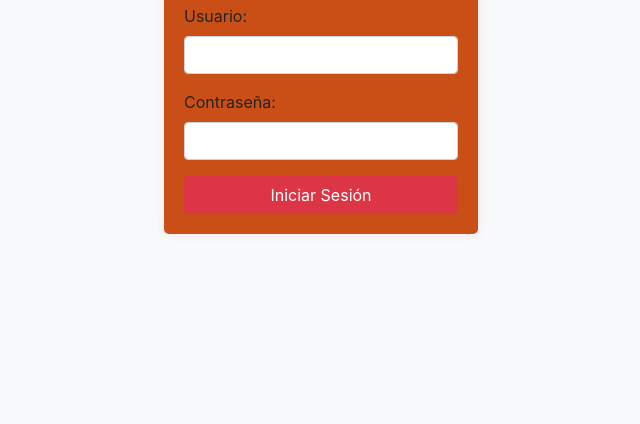
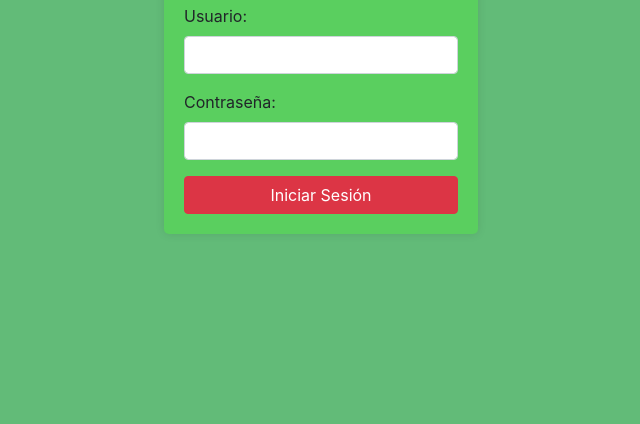
Before and after one commit to yanel7e9/Login, a plain HTML site: page index.html in a window 1280 px wide. Shown: the part 376-800 px from the top of the page, without its empty margins (319-959 px from the left). Drawn offline with nearby package versions, Linux system fonts and the light colour scheme.

Commit message:
Update index.html

```diff
--- a/index.html
+++ b/index.html
@@ -8,7 +8,7 @@
     <link href="https://stackpath.bootstrapcdn.com/bootstrap/4.5.2/css/bootstrap.min.css" rel="stylesheet">
     <style>
         body {
-            background-color: #f8f9fa;
+            background-color: #62bb78;
             display: flex;
             justify-content: center;
             align-items: center;
@@ -17,9 +17,9 @@
         .login-container {
             max-width: 380px;
             padding: 20px;
-            background-color: #ca4f16;
+            background-color: #5acf5f;
             border-radius: 5px;
-            box-shadow: 0 0 10px rgba(179, 16, 16, 0.1);
+            box-shadow: 0 0 10px rgba(0, 0, 0, 0.1);
         }
         .logo {
             display: block;
@@ -62,8 +62,8 @@
                 var username = $("#username").val();
                 var password = $("#password").val();
 
-                if (username === "Juancito" && password === "123456") {
-                    window.location.href = "principal.html";
+                if (username === "Janel" && password === "123456") {
+                    window.location.href = "https://open.spotify.com/intl-es";
                 } else {
                     $("#error-message").show();
                 }
```
